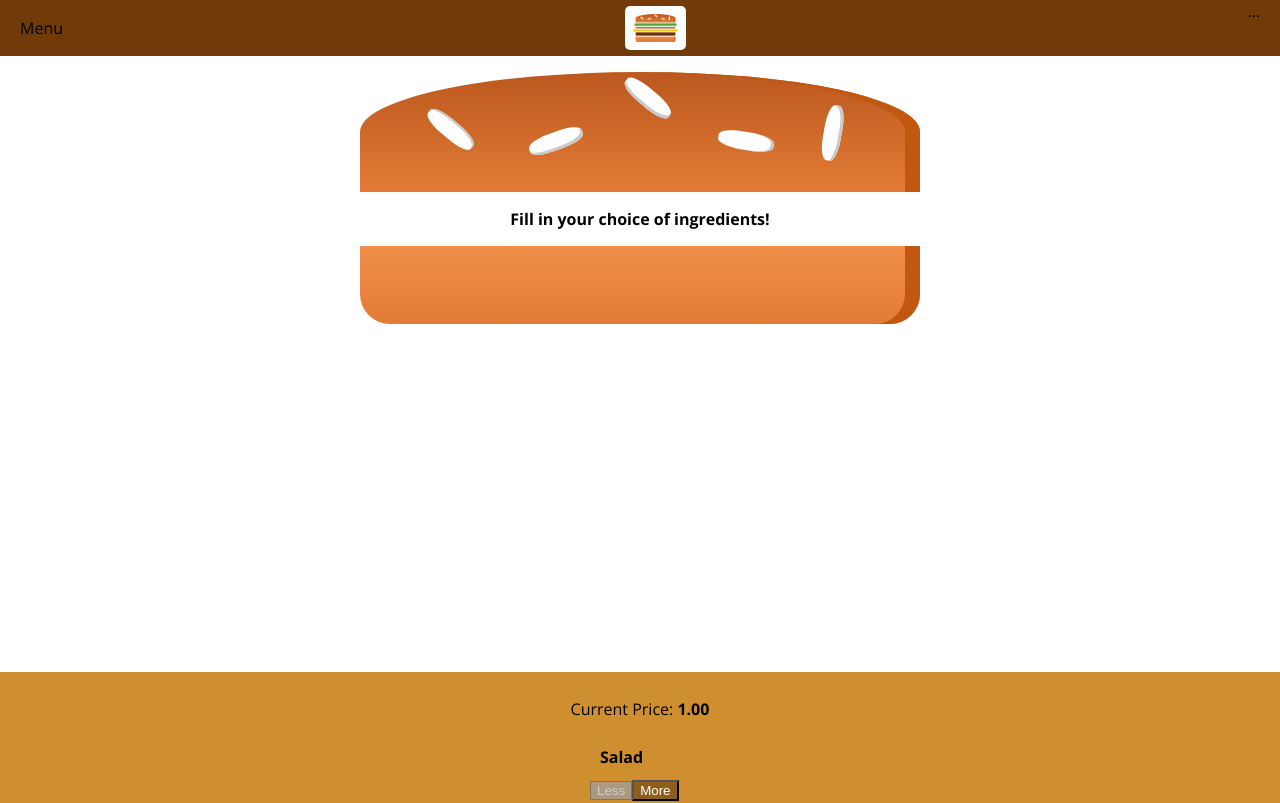
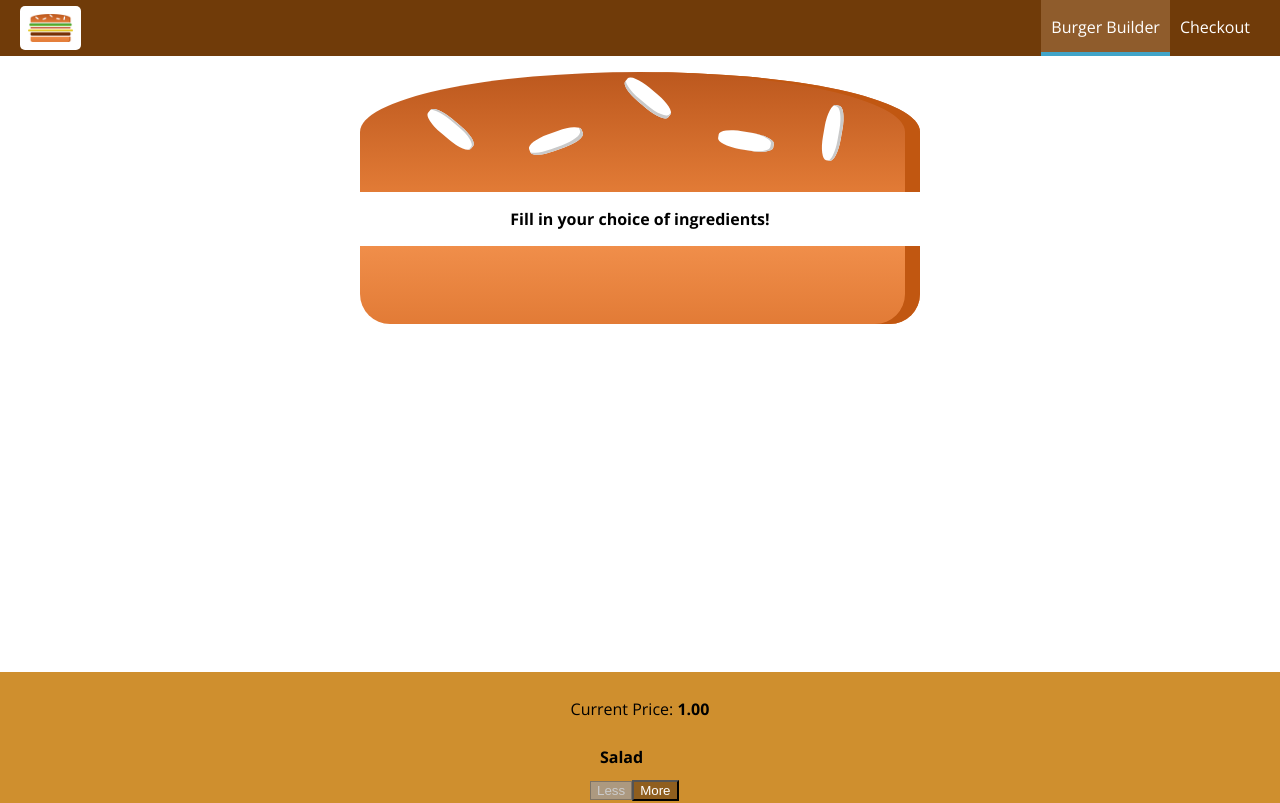
Before and after one commit to juliemoon/testBurger, a React app in the folder my-app/: page / in a window 1280 px wide. Shown: the top 803 px of the page. Built offline with nearby package versions, Linux system fonts and the light colour scheme.

Commit message:
working navigation and response

```diff
--- a/my-app/src/components/Layout/Layout.js
+++ b/my-app/src/components/Layout/Layout.js
@@ -2,10 +2,12 @@
 import Aux from '../../hoc/Aux';
 import classes from './Layout.css';
 import Toolbar from '../Navigation/Toolbar/Toolbar';
+import SideDrawer from '../Navigation/SideDrawer/SideDrawer';
 
 const layout = (props) => (
   <Aux>
     <Toolbar/>
+    <SideDrawer/>
     <main className={classes.Content}>
       {props.children}
     </main>
--- a/my-app/src/components/Logo/Logo.css
+++ b/my-app/src/components/Logo/Logo.css
@@ -1,7 +1,7 @@
 .Logo {
   background-color: white;
   padding: 8px;
-  height: 80%;
+  height: 100%;
   box-sizing: border-box;
   border-radius: 5px;
 }
--- /dev/null
+++ b/my-app/src/components/Navigation/NavigationItems/NavigationItem/NavigationItem.css
@@ -0,0 +1,45 @@
+.NavigationItem {
+  margin: 10px 0;
+  box-sizing: border-box;
+  display: block;
+  width: 100%;
+}
+
+.NavigationItem a {
+  color: #8F5C2C;
+  text-decoration: none;
+  width: 100%;
+  box-sizing: border-box;
+  display: block;
+}
+
+.NavigationItem a:hover,
+.NavigationItem a:active,
+.NavigationItem a.active {
+  color: #40A4C8;
+}
+
+@media (min-width: 500px) {
+  .NavigationItem {
+      margin: 0;
+      display: flex;
+      height: 100%;
+      width: auto;
+      align-items: center;
+  }
+
+  .NavigationItem a {
+      color: white;
+      height: 100%;
+      padding: 16px 10px;
+      border-bottom: 4px solid transparent;
+  }
+
+  .NavigationItem a:hover,
+  .NavigationItem a:active,
+  .NavigationItem a.active {
+      background-color: #8F5C2C;
+      border-bottom: 4px solid #40A4C8;
+      color: white;
+  }
+}
--- /dev/null
+++ b/my-app/src/components/Navigation/NavigationItems/NavigationItem/NavigationItem.js
@@ -0,0 +1,13 @@
+import React from 'react';
+
+import classes from './NavigationItem.css';
+
+const navigationItem = ( props ) => (
+    <li className={classes.NavigationItem}>
+        <a
+            href={props.link}
+            className={props.active ? classes.active : null}>{props.children}</a>
+    </li>
+);
+
+export default navigationItem;
--- /dev/null
+++ b/my-app/src/components/Navigation/NavigationItems/NavigationItems.css
@@ -0,0 +1,15 @@
+.NavigationItems {
+  margin: 0;
+  padding: 0;
+  list-style: none;
+  display: flex;
+  flex-flow: column;
+  align-items: center;
+  height: 100%;
+}
+
+@media (min-width: 500px) {
+  .NavigationItems {
+      flex-flow: row;
+  }
+}
--- /dev/null
+++ b/my-app/src/components/Navigation/NavigationItems/NavigationItems.js
@@ -0,0 +1,13 @@
+import React from 'react';
+
+import classes from './NavigationItems.css';
+import NavigationItem from './NavigationItem/NavigationItem';
+
+const navigationItems = () => (
+    <ul className={classes.NavigationItems}>
+        <NavigationItem link="/" active>Burger Builder</NavigationItem>
+        <NavigationItem link="/">Checkout</NavigationItem>
+    </ul>
+);
+
+export default navigationItems;
--- /dev/null
+++ b/my-app/src/components/Navigation/SideDrawer/DrawerToggle/DrawerToggle.css
@@ -0,0 +1,23 @@
+.DrawerToggle {
+  width: 40px;
+  height: 100%;
+  display: flex;
+  flex-flow: column;
+  justify-content: space-around;
+  align-items: center;
+  padding: 10px 0;
+  box-sizing: border-box;
+  cursor: pointer;
+}
+
+.DrawerToggle div {
+  width: 90%;
+  height: 3px;
+  background-color: white;
+}
+
+@media (min-width: 500px) {
+  .DrawerToggle {
+      display: none;
+  }
+}
--- /dev/null
+++ b/my-app/src/components/Navigation/SideDrawer/DrawerToggle/DrawerToggle.js
@@ -0,0 +1,13 @@
+import React from 'react';
+
+import classes from './DrawerToggle.css';
+
+const drawerToggle = (props) => (
+    <div className={classes.DrawerToggle} onClick={props.clicked}>
+        <div></div>
+        <div></div>
+        <div></div>
+    </div>
+);
+
+export default drawerToggle;
--- /dev/null
+++ b/my-app/src/components/Navigation/SideDrawer/SideDrawer.css
@@ -0,0 +1,32 @@
+.SideDrawer {
+  position: fixed;
+  width: 280px;
+  max-width: 70%;
+  height: 100%;
+  left: 0;
+  top: 0;
+  z-index: 200;
+  background-color: white;
+  padding: 32px 16px;
+  box-sizing: border-box;
+  transition: transform 0.3s ease-out;
+}
+
+@media (min-width: 500px) {
+  .SideDrawer {
+      display: none;
+  }
+}
+
+.Open {
+  transform: translateX(0);
+}
+
+.Close {
+  transform: translateX(-100%);
+}
+
+.Logo {
+  height: 11%;
+  margin-bottom: 32px;
+}
--- /dev/null
+++ b/my-app/src/components/Navigation/SideDrawer/SideDrawer.js
@@ -0,0 +1,29 @@
+import React from 'react';
+
+import Logo from '../../Logo/Logo';
+import NavigationItems from '../NavigationItems/NavigationItems';
+import classes from './SideDrawer.css';
+import Backdrop from '../../UI/Backdrop/Backdrop';
+import Aux from '../../../hoc/Aux';
+
+const sideDrawer = ( props ) => {
+    let attachedClasses = [classes.SideDrawer, classes.Close];
+    if (props.open) {
+        attachedClasses = [classes.SideDrawer, classes.Open];
+    }
+    return (
+        <Aux>
+            <Backdrop show={props.open} clicked={props.closed}/>
+            <div className={attachedClasses.join(' ')}>
+                <div className={classes.Logo}>
+                    <Logo />
+                </div>
+                <nav>
+                    <NavigationItems />
+                </nav>
+            </div>
+        </Aux>
+    );
+};
+
+export default sideDrawer;
--- a/my-app/src/components/Navigation/Toolbar/Toolbar.css
+++ b/my-app/src/components/Navigation/Toolbar/Toolbar.css
@@ -16,3 +16,13 @@
 .Toolbar nav {
   height: 100%;
 }
+
+.Logo {
+  height: 80%;
+}
+
+@media (max-width: 499px) {
+  .DesktopOnly {
+      display: none;
+  }
+}
--- a/my-app/src/components/Navigation/Toolbar/Toolbar.js
+++ b/my-app/src/components/Navigation/Toolbar/Toolbar.js
@@ -1,15 +1,20 @@
 import React from 'react';
+
 import classes from './Toolbar.css';
 import Logo from '../../Logo/Logo';
+import NavigationItems from '../NavigationItems/NavigationItems';
+import DrawerToggle from '../SideDrawer/DrawerToggle/DrawerToggle';
 
-const toolbar = (props) => (
-  <header className={classes.Toolbar}>
-    <div>Menu</div>
-    <Logo/>
-    <nav>
-      ...
-    </nav>
-  </header>
+const toolbar = ( props ) => (
+    <header className={classes.Toolbar}>
+        <DrawerToggle clicked={props.drawerToggleClicked} />
+        <div className={classes.Logo}>
+            <Logo />
+        </div>
+        <nav className={classes.DesktopOnly}>
+            <NavigationItems />
+        </nav>
+    </header>
 );
 
 export default toolbar;
```
